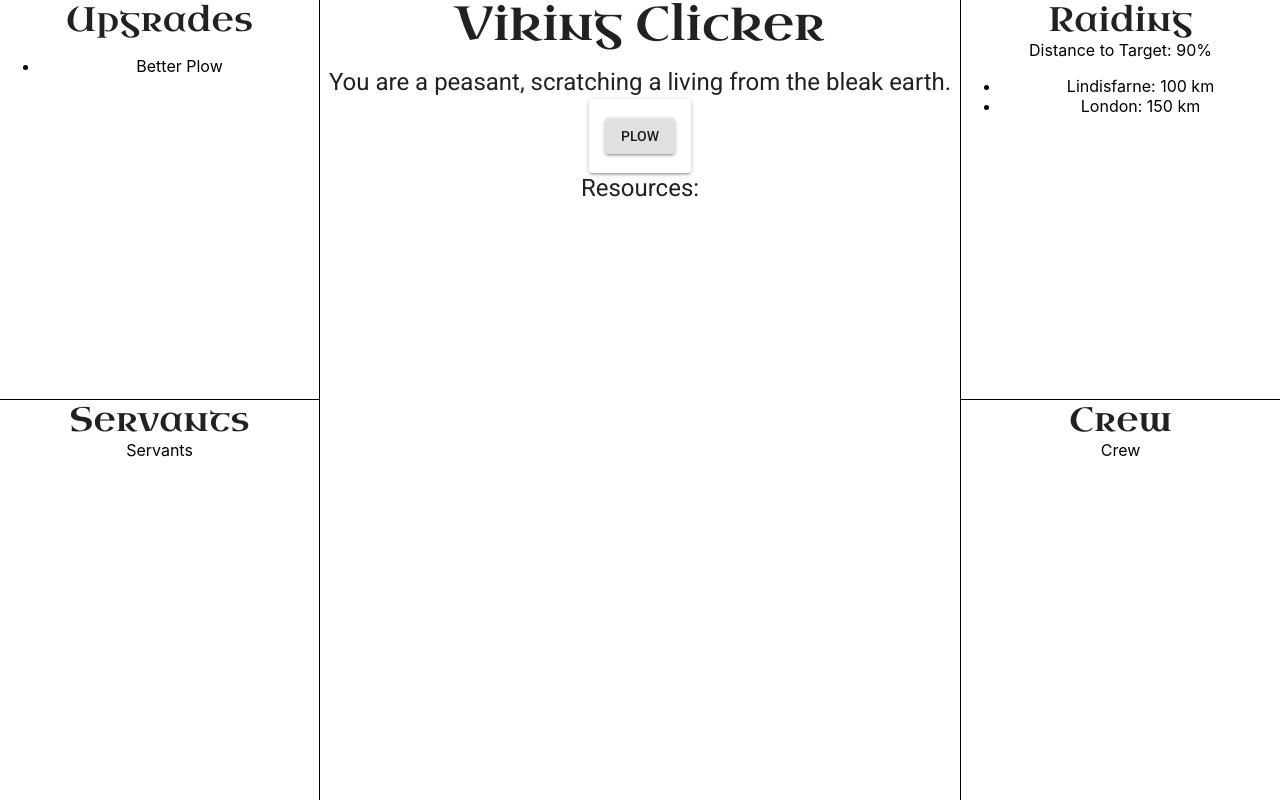
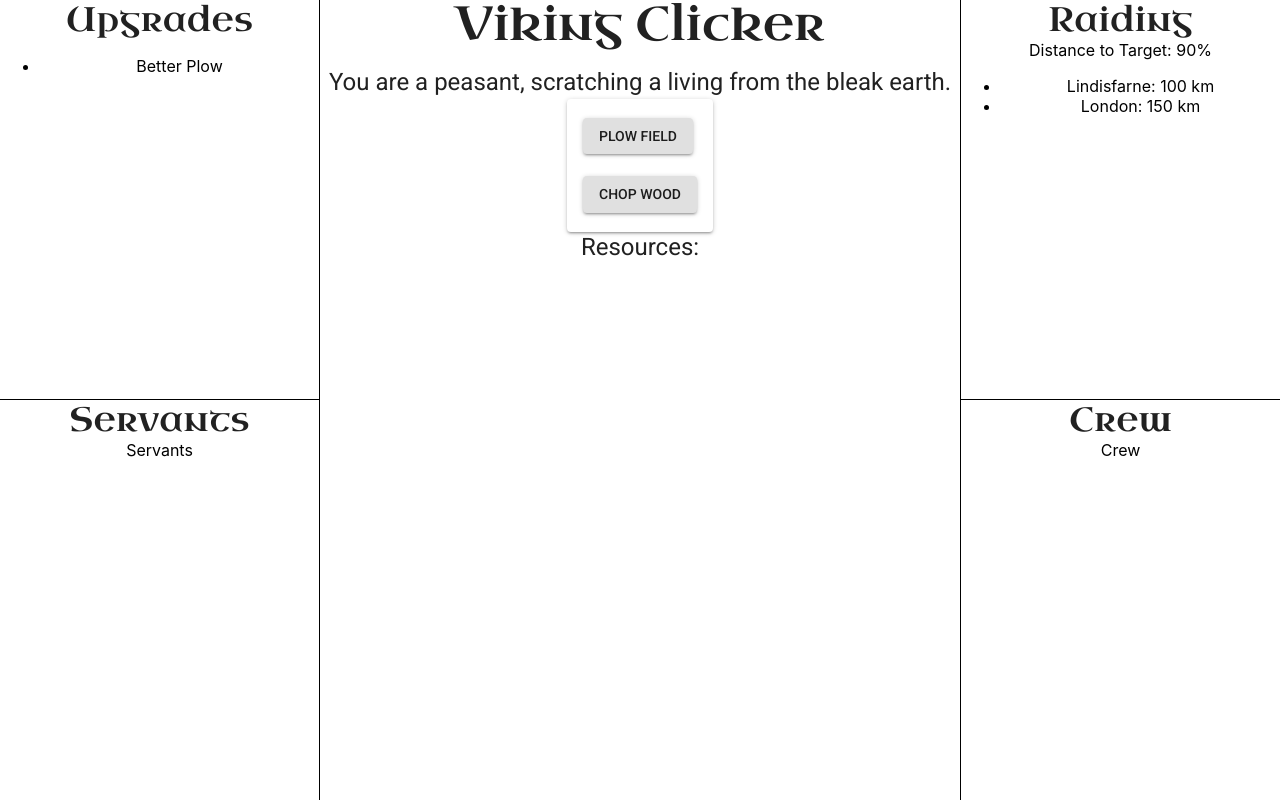
Before and after one commit to DylanSp/viking-clicker, a React (Create React App) app: page / in a window 1280 px wide. Built offline with nearby package versions, Linux system fonts and the light colour scheme.

Commit message:
Add Chop Wood action

```diff
--- a/src/components/Actions.tsx
+++ b/src/components/Actions.tsx
@@ -7,6 +7,7 @@ import { ActionClicker } from "./ActionClicker";
 
 export interface ActionsProps {
     handlePlow: () => void;
+    handleChop: () => void;
 }
 
 export const Actions: FunctionComponent<ActionsProps> = (props) => {
@@ -20,7 +21,10 @@ export const Actions: FunctionComponent<ActionsProps> = (props) => {
         >
             <List>
                 <ListItem>
-                    <ActionClicker actionName="plow" handleAction={props.handlePlow} />
+                    <ActionClicker actionName="Plow Field" handleAction={props.handlePlow} />
+                </ListItem>
+                <ListItem>
+                    <ActionClicker actionName="Chop Wood" handleAction={props.handleChop} />
                 </ListItem>
             </List>
         </Paper>
--- a/src/components/MainPanel.tsx
+++ b/src/components/MainPanel.tsx
@@ -9,6 +9,7 @@ import { StatusDescription } from "./StatusDescription";
 
 export interface MainPanelProps {
     handlePlow: () => void;
+    handleChop: () => void;
     resources: Resources;
 }
 
@@ -24,7 +25,7 @@ export const MainPanel: FunctionComponent<MainPanelProps> = (props) => {
                 Viking Clicker
             </Typography>
             <StatusDescription />
-            <Actions handlePlow={props.handlePlow} />
+            <Actions handlePlow={props.handlePlow} handleChop={props.handleChop} />
             <ResourceDisplay resources={props.resources} />
         </div>
     );
--- a/src/components/VikingClicker.tsx
+++ b/src/components/VikingClicker.tsx
@@ -1,7 +1,7 @@
 import Grid from "@material-ui/core/Grid";
 import * as React from "react";
 import { Component } from "react";
-import { initializeGame, plow, runTick, VikingClickerGame } from "../game/VikingClickerGame";
+import { chop, initializeGame, plow, runTick, VikingClickerGame } from "../game/VikingClickerGame";
 import { LeftPanel } from "./LeftPanel";
 import { MainPanel } from "./MainPanel";
 import { RightPanel } from "./RightPanel";
@@ -36,6 +36,7 @@ export class VikingClicker extends Component<{}, VikingClickerState> {
                     <Grid item={true} xs={6}>
                         <MainPanel
                             handlePlow={this.handlePlow}
+                            handleChop={this.handleChop}
                             resources={this.state.game.resources}
                         />
                     </Grid>
@@ -52,4 +53,10 @@ export class VikingClicker extends Component<{}, VikingClickerState> {
             game: plow(this.state.game)
         });
     }
+
+    private handleChop = () => {
+        this.setState({
+            game: chop(this.state.game)
+        });
+    }
 }
--- a/src/game/VikingClickerGame.ts
+++ b/src/game/VikingClickerGame.ts
@@ -31,6 +31,12 @@ export const plow = (game: VikingClickerGame): VikingClickerGame => {
     });
 };
 
+export const chop = (game: VikingClickerGame): VikingClickerGame => {
+    return produce(game, (draft) => {
+        draft.resources.wood += 1;
+    });
+};
+
 export const runTick = (game: VikingClickerGame): VikingClickerGame => {
     return produce(game, (draft) => {
         draft.resources.food += draft.servants.farmhands;    // TODO - add multiplier
```
